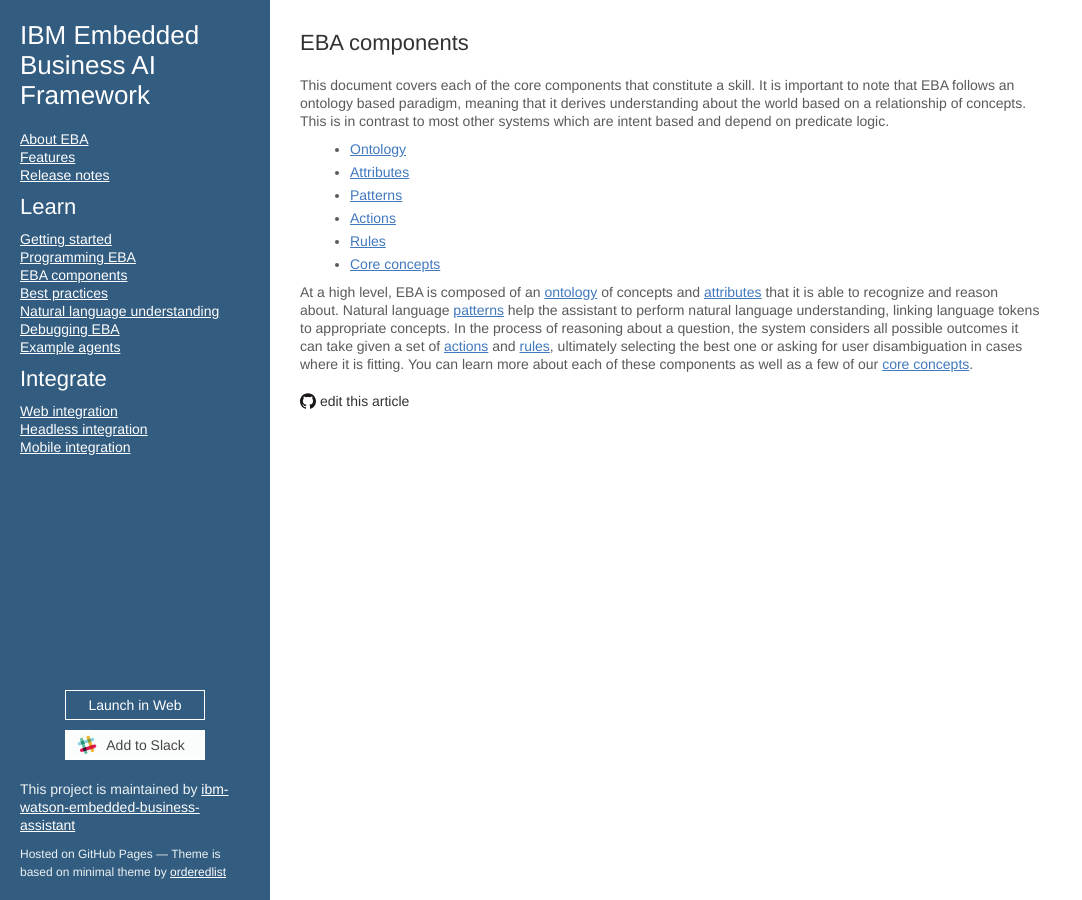
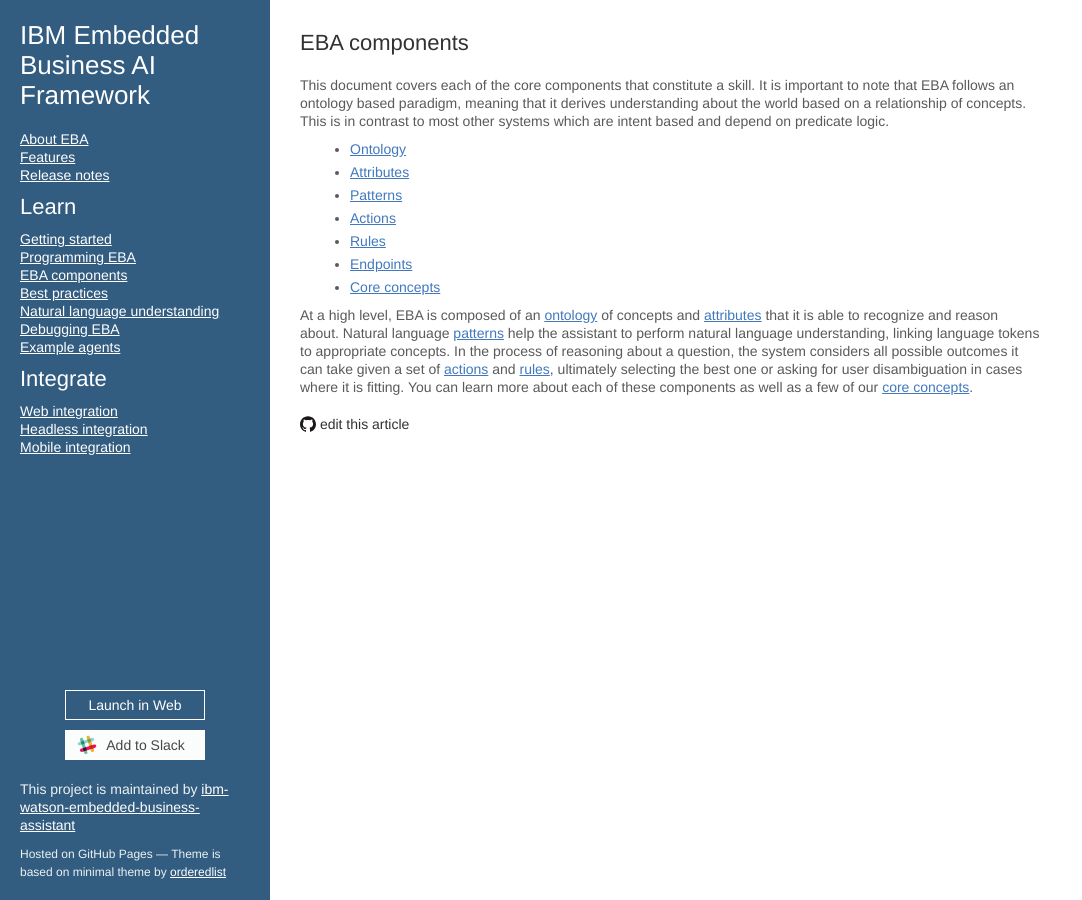
Before and after one commit to ibm-watson-embedded-business-assistant/eba-example-agents, a Jekyll site: the page built from docs/components/Components.md, in a window 1280 px wide. Shown: the whole page, without its empty margins (0-1082 px from the left). Built offline with Jekyll 4.4.1, drawn with Linux system fonts in a browser that asks for light colours; our own code applies the rules of GitHub Pages for plain Markdown files.

Commit message:
Update Components.md

```diff
--- a/docs/components/Components.md
+++ b/docs/components/Components.md
@@ -7,6 +7,7 @@
 * [Patterns](Patterns.md)
 * [Actions](./Actions.md)
 * [Rules](./Rules.md)
+* [Endpoints](../lab/Endpoints.md)
 * [Core concepts](./CoreConcepts.md)
 
 At a high level, EBA is composed of an [ontology](./Ontology.md) of concepts and [attributes](./Attributes.md) that it is able to recognize and reason about. Natural language [patterns](Patterns.md) help the assistant to perform natural language understanding, linking language tokens to appropriate concepts. In the process of reasoning about a question, the system considers all possible outcomes it can take given a set of [actions](./Actions.md) and [rules](./Rules.md), ultimately selecting the best one or asking for user disambiguation in cases where it is fitting. You can learn more about each of these components as well as a few of our [core concepts](./CoreConcepts.md).
```
